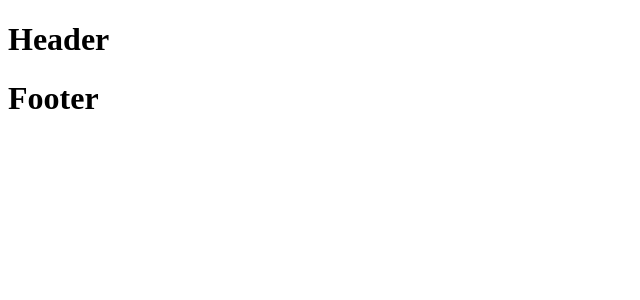
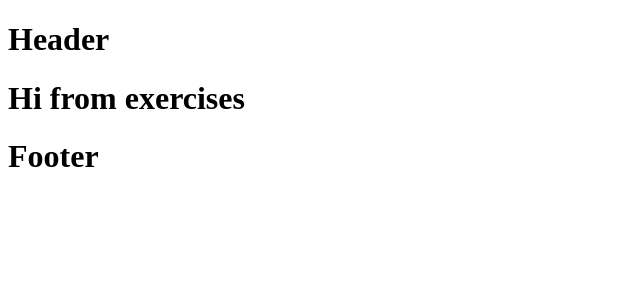
Before and after one commit to ali1129js/workouttodolist, a React (Create React App) app: page / in a window 1280 px wide. Shown: the top 300 px of the page, without its empty margins (0-640 px from the left). Built offline with nearby package versions, Linux system fonts and the light colour scheme.

Commit message:
Skeleton of the app completed

```diff
--- a/src/Components/App.js
+++ b/src/Components/App.js
@@ -2,17 +2,19 @@
  * @Author: Ali Ismail
  * @Date:   2018-04-16T21:18:09+02:00
  * @Last modified by:   Ali Ismail
- * @Last modified time: 2018-04-16T21:27:28+02:00
+ * @Last modified time: 2018-04-16T21:38:35+02:00
  */
 import React, { Component, Fragment } from 'react'
   // import Header from './Layouts/Header'
   // import Footer from './Layouts/Footer'
 import { Header, Footer} from './Layouts'
+import Exercises from './Exercises'
 class App extends Component {
   render() {
     return (
     <Fragment>
       <Header />
+      <Exercises />
       <Footer />
     </Fragment>
     )
--- /dev/null
+++ b/src/Components/Exercises/index.js
@@ -0,0 +1,10 @@
+/**
+ * @Author: Ali Ismail
+ * @Date:   2018-04-16T21:35:16+02:00
+ * @Last modified by:   Ali Ismail
+ * @Last modified time: 2018-04-16T21:37:00+02:00
+ */
+import React from 'react'
+
+export default props =>
+<div>  <h1>  Hi from exercises</h1></div>
```
